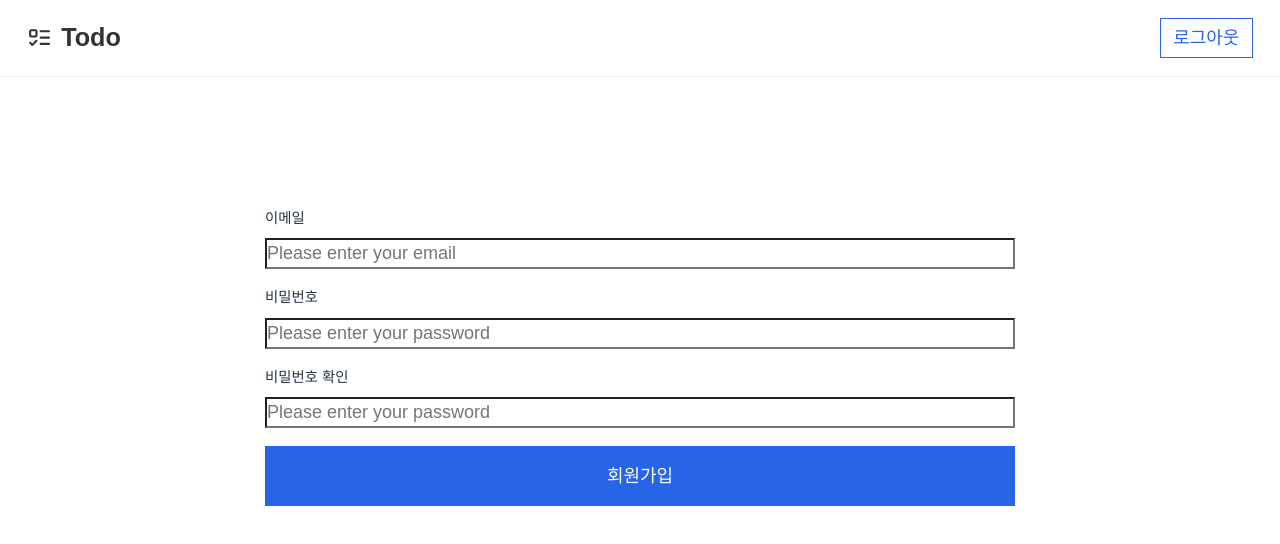
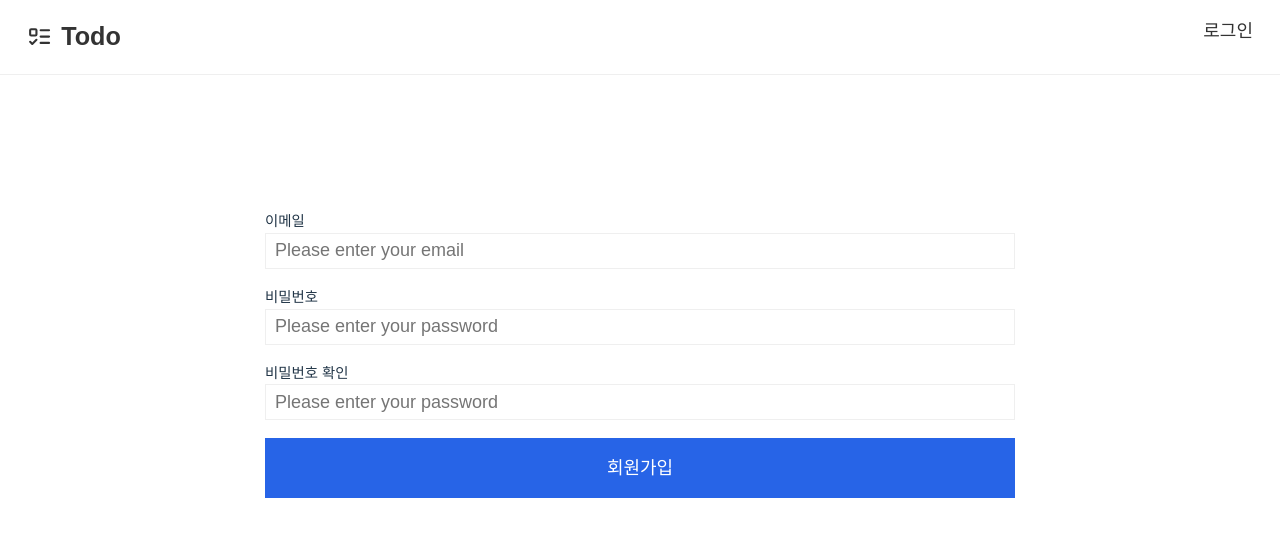
Before and after one commit to sleepingn-h/todo, a React (Vite) app: page /auth/signup in a window 1280 px wide. Shown: the top 544 px of the page. Built offline with nearby package versions, Linux system fonts and the light colour scheme; no server answers; a web font is replaced by a local one.

Commit message:
로그인페이지 수정

```diff
--- a/src/components/layout/Header.tsx
+++ b/src/components/layout/Header.tsx
@@ -7,7 +7,7 @@ import { LuListTodo } from 'react-icons/lu';
 import styles from '@components/layout/Layout.module.css';
 
 type Props = {
-  user: User;
+  user?: User | null;
   onLogout: () => void;
 };
 
--- a/src/components/layout/Layout.tsx
+++ b/src/components/layout/Layout.tsx
@@ -10,14 +10,7 @@ const Layout = () => {
 
   return (
     <>
-      <Header
-        user={
-          user ?? {
-            token: '',
-          }
-        }
-        onLogout={onLogout}
-      />
+      <Header user={user} onLogout={onLogout} />
       <main className={styles.main}>
         <Outlet />
       </main>
--- a/src/components/ui/Form/Form.module.css
+++ b/src/components/ui/Form/Form.module.css
@@ -49,6 +49,9 @@
   .inputWrapper {
     input {
       width: 100%;
+      border: 1px solid #efefef;
+      box-sizing: border-box;
+      padding: 0.2rem 0.5rem;
     }
   }
 }
--- a/src/pages/auth/login/index.tsx
+++ b/src/pages/auth/login/index.tsx
@@ -8,6 +8,7 @@ import { zodResolver } from '@hookform/resolvers/zod';
 import { useAuth } from '@/context/AuthContext';
 
 import Button from '@/components/ui/Button/Button';
+import TextInput from '@/components/ui/Form/TextInput';
 
 import styles from '@/components/ui/Form/Form.module.css';
 
@@ -46,9 +47,8 @@ const LoginPage = () => {
     <section className={styles.section}>
       <form className={styles.form} onSubmit={handleSubmit(onSubmit)} noValidate>
         <div className={styles.inputs}>
-          <label htmlFor='email'>이메일</label>
-          <input
-            type='email'
+          <TextInput
+            label='이메일'
             id='email'
             placeholder='Please enter your email '
             {...register('email', { required: true })}
@@ -56,9 +56,8 @@ const LoginPage = () => {
           {errors.email && <p className={styles.info}>{errors.email.message}</p>}
         </div>
         <div className={styles.inputs}>
-          <label htmlFor='password'>비밀번호</label>
-          <input
-            type='password'
+          <TextInput
+            label='비밀번호'
             id='password'
             placeholder='Please enter your password '
             {...register('password', { required: true })}
--- a/src/pages/auth/signup/index.tsx
+++ b/src/pages/auth/signup/index.tsx
@@ -7,6 +7,7 @@ import { useForm } from 'react-hook-form';
 import { zodResolver } from '@hookform/resolvers/zod';
 
 import Button from '@/components/ui/Button/Button';
+import TextInput from '@/components/ui/Form/TextInput';
 
 import styles from '@components/ui/Form/Form.module.css';
 
@@ -36,9 +37,8 @@ const SignupPage = () => {
     <section className={styles.section}>
       <form className={styles.form} onSubmit={handleSubmit(onSubmit)}>
         <div className={styles.inputs}>
-          <label htmlFor='email'>이메일</label>
-          <input
-            type='email'
+          <TextInput
+            label='이메일'
             id='email'
             placeholder='Please enter your email '
             {...register('email', { required: true })}
@@ -46,9 +46,8 @@ const SignupPage = () => {
           {errors.email && <p>{errors.email.message}</p>}
         </div>
         <div className={styles.inputs}>
-          <label htmlFor='password'>비밀번호</label>
-          <input
-            type='password'
+          <TextInput
+            label='비밀번호'
             id='password'
             placeholder='Please enter your password '
             {...register('password', { required: true })}
@@ -56,9 +55,8 @@ const SignupPage = () => {
           {errors.password && <p>{errors.password.message}</p>}
         </div>
         <div className={styles.inputs}>
-          <label htmlFor='cpassword'>비밀번호 확인</label>
-          <input
-            type='password'
+          <TextInput
+            label='비밀번호 확인'
             id='cpassword'
             placeholder='Please enter your password '
             {...register('cpassword', { required: true })}
```
